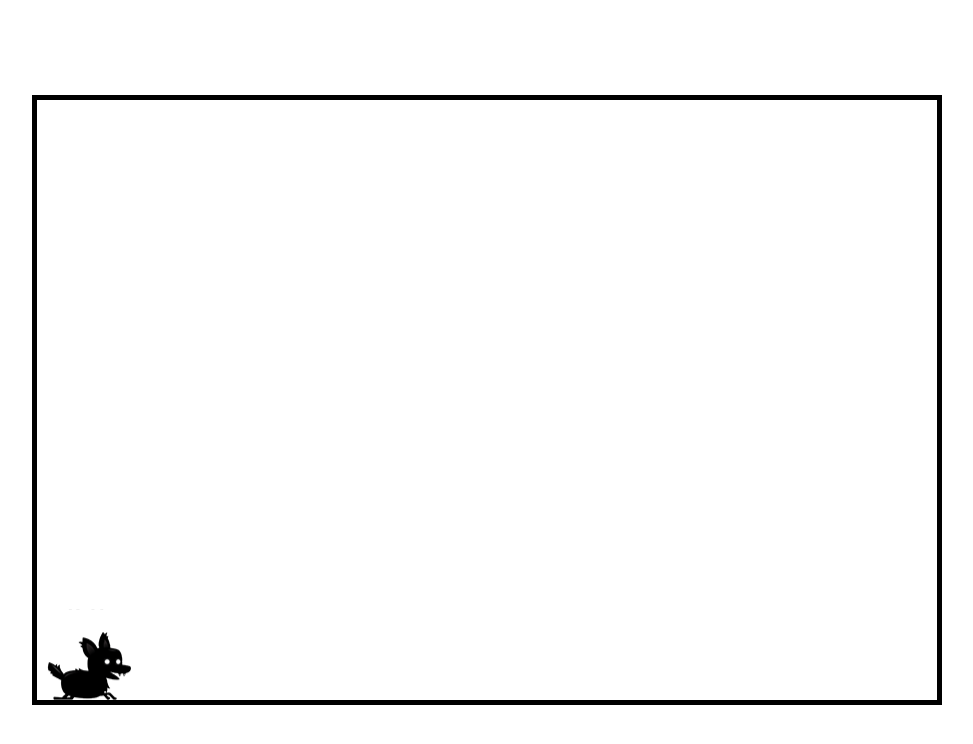
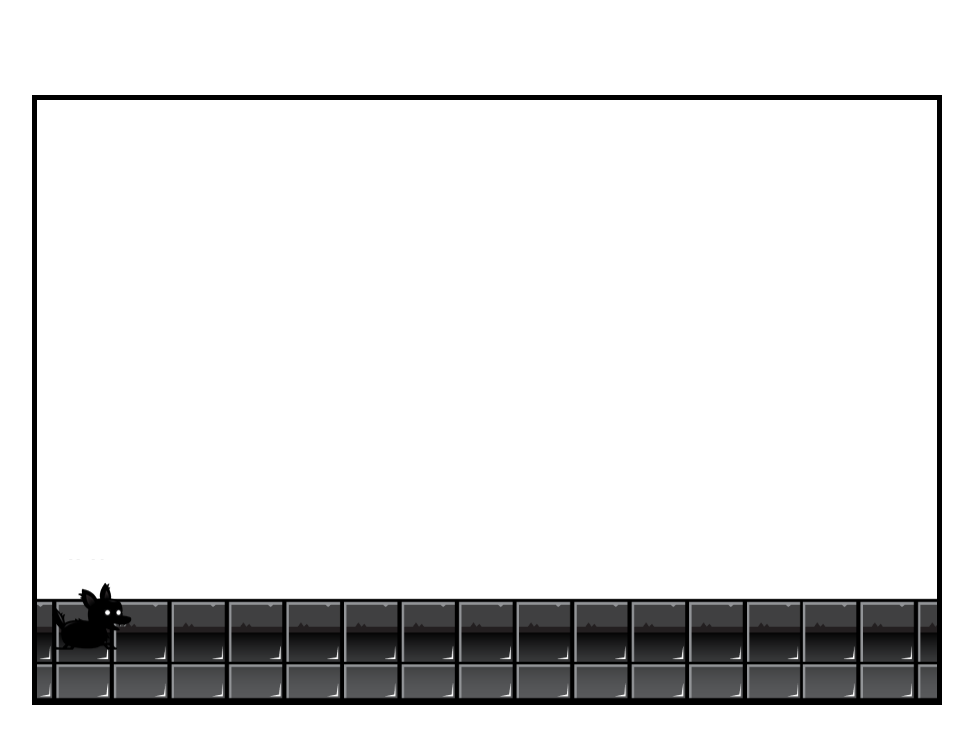
Before and after one commit to cyeongb/project4, a plain HTML site: page pt9/index.html in a window 1280 px wide. Shown: the whole page, without its empty margins (153-1126 px from the left). Drawn offline with Linux system fonts and the light colour scheme.

Commit message:
배경 이미지 작업 1

```diff
--- /dev/null
+++ b/pt9/background.js
@@ -0,0 +1,54 @@
+class Layer{
+    constructor(game, width, height, speedModifier, image){
+        this.game = game;
+        this.width = width;
+        this.height = height;
+        this.speedModifier = speedModifier;
+        this.image = image;
+        this.x = 0;
+        this.y = 0;
+
+
+    }
+
+    updateLayer(){
+        if(this.x < -this.width){
+            this.x = 0;
+        }else{
+            this.x -= this.game.speed * this.speedModifier;
+        }
+
+    }
+
+    drawLayer(context){
+        context.drawImage(this.image, this.x, this.y, this.width, this.height);
+        context.drawImage(this.image, this.x + this.width, this.y, this.width, this.height);
+
+    }
+}
+export class Background{
+    constructor(game){
+        this.game = game;
+        this.width = 1667;
+        this.height = 600;
+        this.layer5image = document.getElementById('layer5');
+        this.layer1 =  new Layer(this.game, this.width, this.height, 1 , this.layer5image);
+        console.log("this.layer1 => ",this.layer1)
+        this.backgroundLayers = [this.layer1];
+    }
+
+    updateBackground(){
+        this.backgroundLayers.forEach(layer => {
+            layer.updateLayer();
+        })
+    }
+
+    drawBackground(context){
+        this.backgroundLayers.forEach(layer => {
+            layer.drawLayer(context);
+        })
+
+    }
+}
+
+//record 8:02
--- a/pt9/index.html
+++ b/pt9/index.html
@@ -10,6 +10,11 @@
     <canvas id="canvas1"></canvas>
 
     <img id="player" src="../assets/img/player1.png" alt="플레이어" />
+    <img id="layer1" src="../assets/img/layer-1.png" alt="레이어1" />
+    <img id="layer2" src="../assets/img/layer-2.png" alt="레이어2" />
+    <img id="layer3" src="../assets/img/layer-3.png" alt="레이어3" />
+    <img id="layer4" src="../assets/img/layer-4.png" alt="레이어4" />
+    <img id="layer5" src="../assets/img/layer-5.png" alt="레이어5" />
 
     <script type="module" src="./main.js"></script>
 </body>
--- a/pt9/main.js
+++ b/pt9/main.js
@@ -2,6 +2,7 @@
 
 import { Player } from "./player.js";
 import {InputHandler} from "./input.js";
+import { Background } from "./background.js";
 
 window.addEventListener('load', function(){
     const canvas = this.document.getElementById('canvas1');
@@ -14,15 +15,20 @@ window.addEventListener('load', function(){
         constructor(width,height){
             this.width = width;
             this.height = height;
+            this.groundMargin = 50;
+            this.speed = 3;
             this.player = new Player(this);
             this.input = new InputHandler();
+            this.background = new Background(this);
         }
 
         update(deltaTime){
+            this.background.updateBackground();
             this.player.playerUpdate(this.input.keys , deltaTime);
         }
 
         draw(cotext){
+            this.background.drawBackground(cotext);
             this.player.playerDraw(cotext);
         }
     }
--- a/pt9/player.js
+++ b/pt9/player.js
@@ -8,7 +8,7 @@ export class Player{
         this.height = 91.3;
 
         this.x = 0;
-        this.y = this.game.height - this.height;
+        this.y = this.game.height - this.height - this.game.groundMargin;
         this.vy = 0;
         this.weight = 0.5; // y축으로 뛸 때 무게감을 주기위함
 
@@ -16,7 +16,7 @@ export class Player{
         this.frameX = 0;
         this.frameY = 0;
         this.maxFrame;  //이미지 스프라이트의 max 프레임
-        this.fps = 20;
+        this.fps = 60;
         this.frameInterval = 1000/this.fps;
         this.frameTimer = 0;
 
@@ -77,7 +77,7 @@ export class Player{
     }
 
     onGround(){
-        return this.y >= this.game.height - this.height;
+        return this.y >= this.game.height - this.height - this.game.groundMargin;
     }
 
     setState(state){
@@ -86,5 +86,3 @@ export class Player{
         this.currentState.enter();
     }
 }
-
-//record 7:41:43
--- a/pt9/playerStates.js
+++ b/pt9/playerStates.js
@@ -22,6 +22,7 @@ export class Sitting extends State {
     };
 
     enter(){
+        this.player.frameX = 0;
         this.player.maxFrame = 4;
         this.player.frameY = 5;
     };
@@ -40,6 +41,7 @@ export class Running extends State {
     };
 
     enter(){
+        this.player.frameX = 0;
         this.player.maxFrame = 8;
         this.player.frameY = 3;
     };
@@ -64,6 +66,7 @@ export class Jumping extends State {
         if(this.player.onGround()){
             this.player.vy -= 22;
         }
+        this.player.frameX = 0;
         this.player.frameY = 1;
     };
 
@@ -81,6 +84,7 @@ export class Falling extends State {
     }
 
     enter(){
+        this.player.frameX = 0;
         this.player.maxFrame = 6;
         this.player.frameY = 2;
     };
--- a/pt9/style.css
+++ b/pt9/style.css
@@ -15,6 +15,6 @@
     max-height: 100%;
 }
 
-#player{
+#player, #layer1, #layer2, #layer3, #layer4, #layer5{
      display: none;
 }
```
